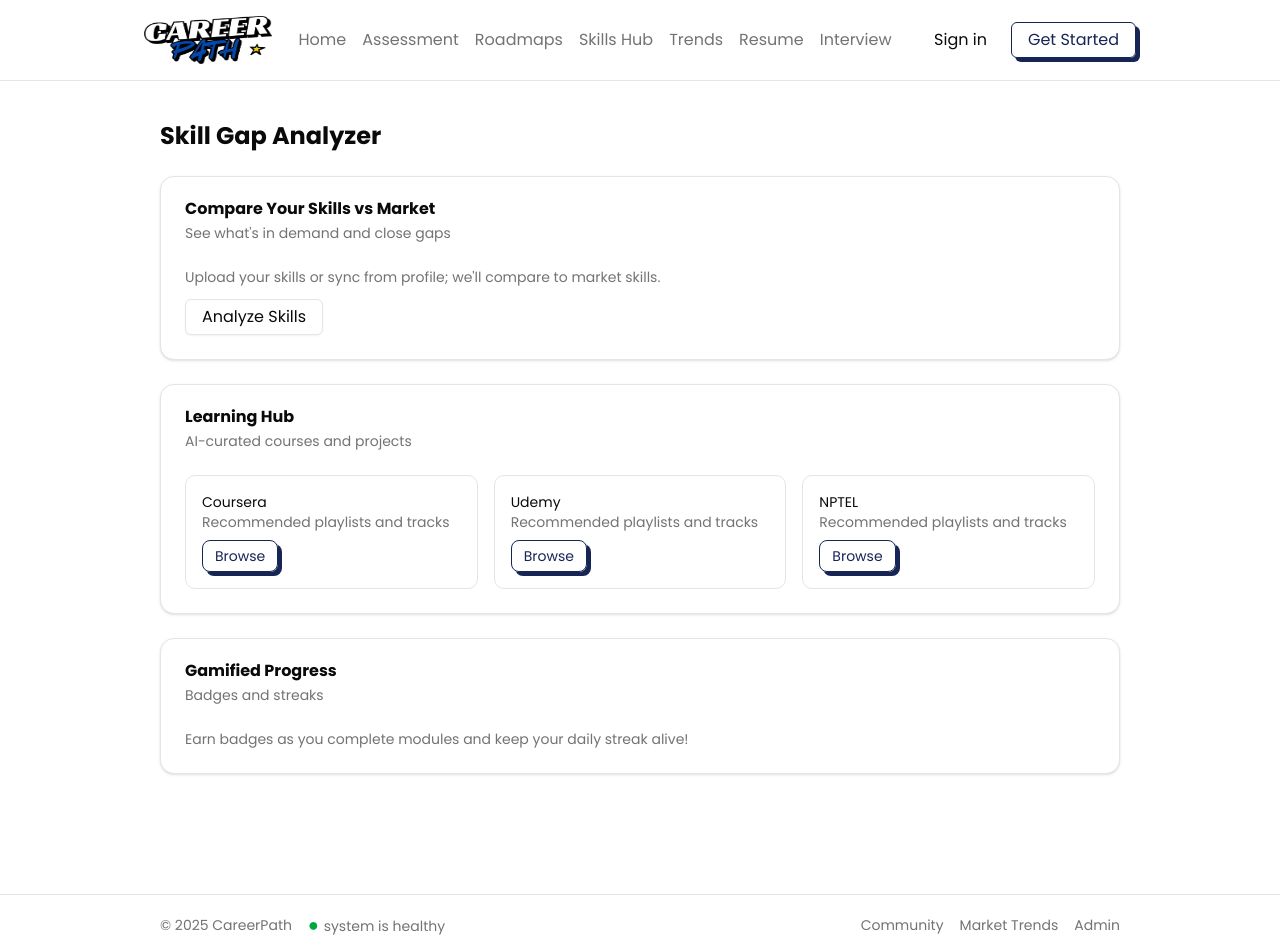
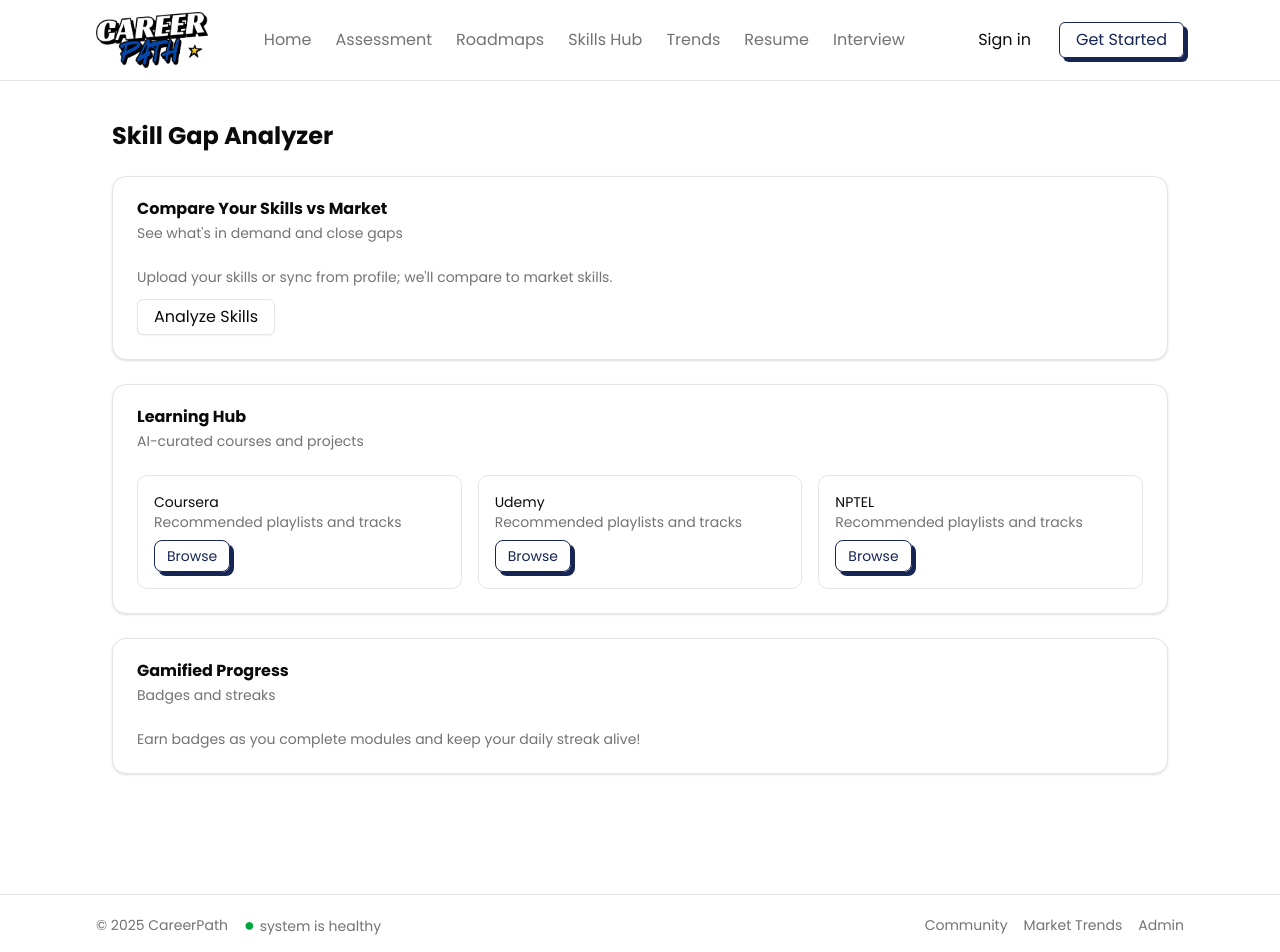
Before and after one commit to yash700701/career_path_frontend, a Next.js app: page /skills in a window 1280 px wide. Shown: the top 952 px of the page. Built offline with nearby package versions, Linux system fonts and the light colour scheme.

Commit message:
update ui

```diff
--- a/src/app/page.tsx
+++ b/src/app/page.tsx
@@ -135,8 +135,8 @@ export default function HomePage() {
         }
     };
     return (
-        <div className="space-y-10 px-2 md:px-36">
-            <section className="text-center mt-28 text-blue-950 max-w-3xl mx-auto space-y-4">
+        <div className="space-y-10 px-2 md:px-10 lg:px-24">
+            <section className="text-center mt-28 text-blue-950 mx-auto space-y-4">
                 <h1 className="text-5xl md:text-[70px] font-semibold text-balance">
                     Your{" "}
                     <Highlighter action="underline" color="#FF9800">
@@ -169,7 +169,7 @@ export default function HomePage() {
                 </div>
             </section>
 
-            <section className="grid md:grid-cols-4 gap-3">
+            <section className="grid sm:grid-cols-2 md:grid-cols-3 lg:grid-cols-4 gap-3">
                 {[
                     "AI-Powered Career Guidance",
                     "Skill Gap Analysis",
@@ -178,7 +178,7 @@ export default function HomePage() {
                 ].map((title) => (
                     <Card
                         key={title}
-                        className=" max-w-sm w-full border shadow"
+                        className=" w-full border shadow"
                     >
                         <CardHeader className="p-4 ">
                             <CardTitle className="text-blue-950 text-lg">
--- a/src/app/roadmap/[slug]/page.tsx
+++ b/src/app/roadmap/[slug]/page.tsx
@@ -6,7 +6,7 @@ export default function RoadmapPage({ params }: { params: { slug: string } }) {
     .map((s) => s[0]?.toUpperCase() + s.slice(1))
     .join(" ")
   return (
-    <div className="space-y-6 my-24 px-4 md:px-36">
+    <div className="space-y-6 my-24 px-2 md:px-10 lg:px-24">
       <h1 className="text-2xl font-semibold">{title} Roadmap</h1>
 
       <Card>
--- a/src/app/roadmap/page.tsx
+++ b/src/app/roadmap/page.tsx
@@ -57,7 +57,7 @@ export default function RoadmapIndex() {
         getRecommendations();
     }, []);
     return (
-        <div className="space-y-4 px-2 md:px-36 mt-24">
+        <div className="space-y-4 px-2 md:px-10 lg:px-24 mt-24">
             <h1 className="text-4xl font-semibold text-blue-950">
                 {" "}
                 <Highlighter action="underline" color="#FF9800">
--- a/src/app/skills/page.tsx
+++ b/src/app/skills/page.tsx
@@ -3,7 +3,7 @@ import { Button } from "@/components/ui/button"
 
 export default function SkillsHubPage() {
   return (
-    <div className="space-y-6 my-24 px-4 md:px-36">
+    <div className="space-y-6 my-24 px-2 md:px-10 lg:px-24">
       <h1 className="text-2xl font-semibold">Skill Gap Analyzer</h1>
       <Card>
         <CardHeader>
--- a/src/app/tools/interview/page.tsx
+++ b/src/app/tools/interview/page.tsx
@@ -3,7 +3,7 @@ import { Button } from "@/components/ui/button"
 
 export default function InterviewToolPage() {
   return (
-    <div className="space-y-6 my-24 px-4 md:px-36">
+    <div className="space-y-6 my-24 px-2 md:px-10 lg:px-24">
       <h1 className="text-2xl font-semibold">Mock Interview</h1>
       <Card>
         <CardHeader>
--- a/src/app/tools/resume/page.tsx
+++ b/src/app/tools/resume/page.tsx
@@ -3,7 +3,7 @@ import { Button } from "@/components/ui/button"
 
 export default function ResumeToolPage() {
   return (
-    <div className="space-y-6 my-24 px-4 md:px-36">
+    <div className="space-y-6 my-24 px-2 md:px-10 lg:px-24">
       <h1 className="text-2xl font-semibold">AI Resume Builder</h1>
       <Card>
         <CardHeader>
--- a/src/app/trends/page.tsx
+++ b/src/app/trends/page.tsx
@@ -2,7 +2,7 @@ import { Card, CardContent, CardDescription, CardHeader, CardTitle } from "@/com
 
 export default function TrendsPage() {
   return (
-    <div className="space-y-6 my-24 px-4 md:px-36">
+    <div className="space-y-6 my-24 px-2 md:px-10 lg:px-24">
       <h1 className="text-2xl font-semibold">Job Market & Future Trends</h1>
       <div className="grid md:grid-cols-3 gap-4">
         <Card>
--- a/src/components/site-footer.tsx
+++ b/src/components/site-footer.tsx
@@ -29,8 +29,8 @@ export function SiteFooter() {
     //     return () => clearInterval(intervalId); // Cleanup on unmount
     // }, [port]);
     return (
-        <footer className="border-t bg-white w-full px-4 md:px-36">
-            <div className="container mx-auto p-4 flex flex-col md:flex-row items-center justify-between gap-3 text-sm text-muted-foreground">
+        <footer className="border-t bg-white w-full ">
+            <div className="container mx-auto px-4 py-4 md:px-10 lg:px-24 flex flex-col md:flex-row items-center justify-between gap-3 text-sm text-muted-foreground">
                 <div className="flex items-center gap-4">
                     <p>© {new Date().getFullYear()} CareerPath</p>
 
--- a/src/components/site-header.tsx
+++ b/src/components/site-header.tsx
@@ -47,50 +47,46 @@ export function SiteHeader() {
 
   return (
     <header className="z-50 border-b bg-background/20 w-full fixed top-0 backdrop-blur supports-[backdrop-filter]:bg-background/60">
-            <div className="container mx-auto px-4 md:px-36 h-20 flex items-center justify-between">
-                <Link href="/" className="font-semibold text-lg">
+      <div className="container mx-auto px-4 md:px-10 lg:px-24 h-20 flex items-center justify-between gap-4">
+        {/* Logo */}
+        <Link href="/" className="flex-shrink-0">
           <Image
             src={logo}
             alt="logo"
-                        className="sm:h-12 sm:w-32 h-10 w-28 "
+            className="h-10 w-auto sm:h-12 md:h-14"
+            priority
           />
         </Link>
 
-                <nav className="hidden md:flex items-center gap-4">
+        {/* Desktop Nav (scrollable if too many links) */}
+        <nav className="hidden md:flex flex-1 ml-5 lg:ml-10 items-center gap-6 overflow-x-auto scrollbar-thin scrollbar-thumb-gray-400 scrollbar-track-transparent">
           {nav.map((item) => (
             <Link
               key={item.href}
               href={item.href}
-                            className="text-md text-muted-foreground hover:text-blue-950 hover:text-lg hover:font-bold transition-all duration-300 ease-in-out"
+              className="whitespace-nowrap text-md text-muted-foreground hover:text-blue-950 hover:font-semibold transition-all"
             >
               {item.label}
             </Link>
           ))}
         </nav>
 
-                <div className="flex items-center gap-2 relative">
+        {/* Right Section */}
+        <div className="flex items-center gap-3 flex-shrink-0 relative">
           {user ? (
             <div className="relative">
               <button
-                                onClick={() =>
-                                    setProfileMenuOpen(!profileMenuOpen)
-                                }
+                onClick={() => setProfileMenuOpen(!profileMenuOpen)}
                 className="p-1 cursor-pointer"
               >
-                                <Image
-                                    src={User}
-                                    alt="user"
-                                    className="w-7 h-7 mt-2"
-                                />
+                <Image src={User} alt="user" className="w-7 h-7" />
               </button>
               {profileMenuOpen && (
                 <div className="absolute right-0 mt-2 w-40 bg-white border border-gray-200 rounded-md shadow-lg z-10">
                   <Link
                     href="/profile"
                     className="block px-4 py-1 text-sm text-gray-700 hover:bg-gray-100"
-                                        onClick={() =>
-                                            setProfileMenuOpen(false)
-                                        }
+                    onClick={() => setProfileMenuOpen(false)}
                   >
                     Profile
                   </Link>
@@ -104,41 +100,41 @@ export function SiteHeader() {
               )}
             </div>
           ) : (
-                        <Button
-                            asChild
-                            variant="ghost"
-                            className="hidden md:inline-flex"
-                        >
+            <Button asChild variant="ghost" className="hidden md:inline-flex">
               <Link href="/login">Sign in</Link>
             </Button>
           )}
 
-                    <Button onClick={handleClick}>Get Started</Button>
+          <Button onClick={handleClick} className="hidden sm:inline-flex">
+            Get Started
+          </Button>
+
+          {/* Mobile Menu Toggle */}
           <button
             aria-label="Toggle Menu"
             className={cn("md:hidden p-2 rounded hover:bg-muted")}
             onClick={() => setOpen((v) => !v)}
           >
-                        <Image src={menu} alt="user" className="w-7 h-7 mt-2" />
+            <Image src={menu} alt="menu" className="w-7 h-7" />
           </button>
         </div>
       </div>
 
+      {/* Mobile Dropdown */}
       {open && (
-                <div className="md:hidden border-t p-5">
-                    <div className="container mx-auto px-4 py-3 grid grid-cols-2 gap-3">
+        <div className="md:hidden border-t p-5 bg-white animate-slideDown">
+          <div className="grid grid-cols-1 gap-3">
             {nav.map((item) => (
               <Link
                 key={item.href}
                 href={item.href}
-                                className="text-md text-muted-foreground hover:text-blue-950 hover:text-lg hover:font-bold transition-all duration-300 ease-in-out"
+                className="block text-md text-muted-foreground hover:text-blue-950 transition"
                 onClick={() => setOpen(false)}
               >
                 {item.label}
               </Link>
             ))}
             {user ? (
-                            <>
               <button
                 className="text-sm text-red-600 hover:text-red-700"
                 onClick={() => {
@@ -148,7 +144,6 @@ export function SiteHeader() {
               >
                 Logout
               </button>
-                            </>
             ) : (
               <Link
                 href="/login"
@@ -158,6 +153,9 @@ export function SiteHeader() {
                 Sign in
               </Link>
             )}
+            <Button onClick={handleClick} className="w-full">
+              Get Started
+            </Button>
           </div>
         </div>
       )}
```
Also changed, not shown: src/app/assessment/page.tsx (+18 -1 lines). Lines whose indentation alone changed are shown as unchanged.
